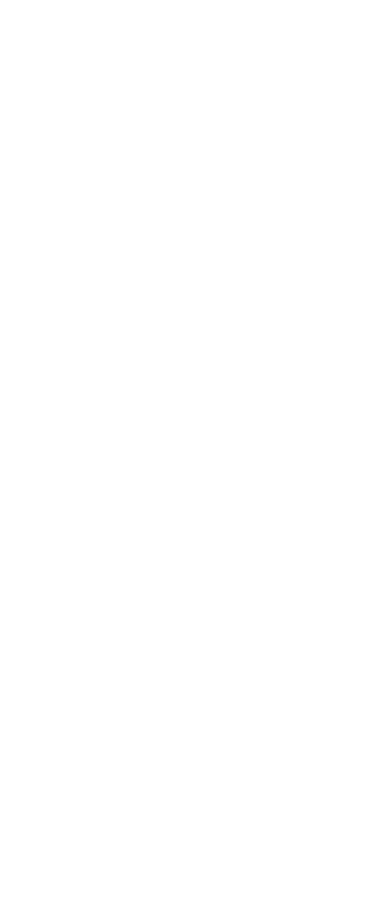
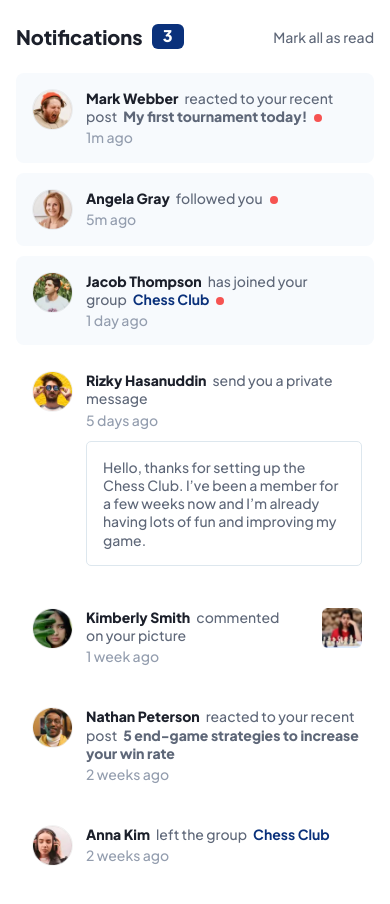
Before and after one commit to 3lectrologos/FM-notifications-page, a Next.js app: page / in a window 390 px wide. Before the commit the page ends 844 px from the top, so only its background shows below. Built offline with nearby package versions, Linux system fonts and the light colour scheme.

Commit message:
First mobile version

```diff
--- a/app/layout.tsx
+++ b/app/layout.tsx
@@ -1,8 +1,8 @@
 import type { Metadata } from 'next'
-import { Inter } from 'next/font/google'
+import { Plus_Jakarta_Sans } from 'next/font/google'
 import './globals.css'
 
-const inter = Inter({ subsets: ['latin'] })
+const plusJakartaSans = Plus_Jakarta_Sans({ subsets: ['latin'] })
 
 export const metadata: Metadata = {
   title: 'Notifications page',
@@ -15,7 +15,7 @@
 }) {
   return (
     <html lang="en">
-      <body className={inter.className}>{children}</body>
+      <body className={plusJakartaSans.className}>{children}</body>
     </html>
   )
 }
--- a/app/page.tsx
+++ b/app/page.tsx
@@ -1,6 +1,326 @@
-export default function Home() {
+'use client'
+
+import { twMerge } from 'tailwind-merge'
+import Image from 'next/image'
+import { useState } from 'react'
+
+type BaseNotificationProps = {
+  name: string
+  when: string
+}
+
+type NotificationReactProps = BaseNotificationProps & {
+  type: 'react'
+  postName: string
+  postURL: string
+}
+
+type NotificationFollowProps = BaseNotificationProps & {
+  type: 'follow'
+}
+
+type NotificationJoinProps = BaseNotificationProps & {
+  type: 'join'
+  groupName: string
+  groupURL: string
+}
+
+type NotificationLeaveProps = BaseNotificationProps & {
+  type: 'leave'
+  groupName: string
+  groupURL: string
+}
+
+type NotificationPMProps = BaseNotificationProps & {
+  type: 'pm'
+  message: string
+}
+
+type NotificationCommentProps = BaseNotificationProps & {
+  type: 'comment'
+  imageURL: string
+}
+
+type NotificationProps =
+  NotificationReactProps | NotificationFollowProps | NotificationJoinProps |
+  NotificationLeaveProps | NotificationPMProps | NotificationCommentProps
+
+function UnreadIndicator({ unread }: { unread: boolean }) {
   return (
-    <div>
+    <>
+      { unread && <div className={`inline-block w-2 h-2 shrink-0 rounded-full bg-red ml-[7px]`} /> }
+    </>
+  )
+}
+
+function NotificationTime({ when }: { when: string }) {
+  return (
+    <div className={`text-grayish-blue`}>
+      {when}
     </div>
   )
 }
+
+function NotificationSubject({ name }: { name: string }) {
+  return (
+    <>
+      <span className={`font-extrabold text-very-dark-blue`}>
+        {name}
+      </span>
+      <span className={`pr-1.5`}>
+      </span>
+    </>
+  )
+}
+
+function ReactNotificationBody({props, unread}: { props: NotificationReactProps, unread: boolean }) {
+  let { postName, postURL, when } = props
+  return (
+    <div className={`flex flex-col gap-y-[3px]`}>
+      <div>
+        <NotificationSubject name={props.name}/>
+        <span className={`mr-1.5`}>
+          reacted to your recent post
+        </span>
+        <span className={`font-extrabold`}>
+          {postName}
+        </span>
+        <UnreadIndicator unread={unread}/>
+      </div>
+      <NotificationTime when={when}/>
+    </div>
+  )
+}
+
+function FollowNotificationBody({props, unread }: { props: NotificationFollowProps, unread: boolean }) {
+  let { when } = props
+  return (
+    <div className={`flex flex-col gap-y-[3px]`}>
+      <div>
+        <NotificationSubject name={props.name}/>
+        <span className={``}>
+          followed you
+        </span>
+        <UnreadIndicator unread={unread}/>
+      </div>
+      <NotificationTime when={when}/>
+    </div>
+  )
+}
+
+function JoinNotificationBody({props, unread }: { props: NotificationJoinProps, unread: boolean }) {
+  let { groupName, groupURL, when } = props
+  return (
+    <div className={`flex flex-col gap-y-[3px]`}>
+      <div>
+        <NotificationSubject name={props.name}/>
+        <span className={`mr-1.5`}>
+          has joined your group
+        </span>
+        <span className={`font-bold text-blue`}>
+          {groupName}
+        </span>
+        <UnreadIndicator unread={unread}/>
+      </div>
+      <NotificationTime when={when}/>
+    </div>
+  )
+}
+
+function LeaveNotificationBody({props, unread }: { props: NotificationLeaveProps, unread: boolean }) {
+  let { groupName, groupURL, when } = props
+  return (
+    <div className={`flex flex-col gap-y-[3px]`}>
+      <div>
+        <NotificationSubject name={props.name}/>
+        <span className={`mr-1.5`}>
+          left the group
+        </span>
+        <span className={`font-bold text-blue`}>
+          {groupName}
+        </span>
+        <UnreadIndicator unread={unread}/>
+      </div>
+      <NotificationTime when={when}/>
+    </div>
+  )
+}
+
+function PMNotificationBody({props, unread }: { props: NotificationPMProps, unread: boolean }) {
+  let { when, message } = props
+  return (
+    <div className={`flex flex-col gap-y-[3px]`}>
+      <div>
+        <NotificationSubject name={props.name} />
+        <span className={``}>
+          send you a private message
+        </span>
+        <UnreadIndicator unread={unread} />
+      </div>
+      <NotificationTime when={when} />
+      <div className={`p-4 mt-[9px] rounded-[5px] border border-light-grayish-blue-2`}>
+        {message}
+      </div>
+    </div>
+  )
+}
+
+function CommentNotificationBody({ props, unread }: { props: NotificationCommentProps, unread: boolean }) {
+  let { imageURL, when } = props
+  return (
+      <div className={`flex flex-row`}>
+        <div className={`flex flex-col gap-y-[3px]`}>
+          <div>
+            <NotificationSubject name={props.name}/>
+            <span className={``}>
+              commented on your picture
+            </span>
+            <UnreadIndicator unread={unread}/>
+          </div>
+          <NotificationTime when={when}/>
+        </div>
+        <div className={`shrink-0 relative w-10 h-10 ml-6`}>
+          <Image src={imageURL} alt="image" fill={true}/>
+        </div>
+      </div>
+  )
+}
+
+function Notification({props, unread}: { props: NotificationProps, unread: boolean }) {
+  let { name, when } = props
+  let avatarPath = `/images/avatar-${name.toLowerCase().split(' ').join('-')}.webp`
+
+  return (
+    <div className={twMerge(
+      `flex flex-row gap-x-[13px] py-4 pl-4 pr-3 font-medium leading-[130%] rounded-lg`,
+      `${unread ? 'bg-very-light-grayish-blue' : 'bg-white'}`
+    )}>
+      <div className={`relative shrink-0 w-[41px] h-[41px] border border-black/5 rounded-full`}>
+        <Image src={avatarPath} alt='avatar' fill={true} />
+      </div>
+      <div>
+        { (props.type === 'react') && <ReactNotificationBody props={props} unread={unread} /> }
+        { (props.type === 'follow') && <FollowNotificationBody props={props} unread={unread} /> }
+        { (props.type === 'join') && <JoinNotificationBody props={props} unread={unread} /> }
+        { (props.type === 'leave') && <LeaveNotificationBody props={props} unread={unread} /> }
+        { (props.type === 'pm') && <PMNotificationBody props={props} unread={unread} /> }
+        { (props.type === 'comment') && <CommentNotificationBody props={props} unread={unread} /> }
+      </div>
+    </div>
+  )
+}
+
+function Title({numNotifications, className='', markReadCallback}: { numNotifications: number, className?: string, markReadCallback?: () => void }) {
+  return (
+    <div className={twMerge(
+      `flex flex-row items-center leading-none`,
+      className,
+    )}>
+      <span className={`text-[20px] font-extrabold mr-[9px] text-very-dark-blue`}>
+        Notifications
+      </span>
+      <span className={`flex flex-col text-[16px] text-white font-extrabold bg-blue w-8 h-[25px] rounded-[6px] text-center pt-1`}>
+       {numNotifications}
+      </span>
+      <span className={`flex-grow`} />
+      <span
+        className={`justify-self-end`}
+        onClick={markReadCallback}
+      >
+        Mark all as read
+      </span>
+    </div>
+  )
+}
+
+const initNotifications: NotificationProps[] = [
+  {
+    type: 'react',
+    name: 'Mark Webber',
+    postName: 'My first tournament today!',
+    postURL: '',
+    when: '1m ago',
+  },
+  {
+    type: 'follow',
+    name: 'Angela Gray',
+    when: '5m ago',
+  },
+  {
+    type: 'join',
+    name: 'Jacob Thompson',
+    groupName: 'Chess Club',
+    groupURL: '',
+    when: '1 day ago',
+  },
+  {
+    type: 'pm',
+    name: 'Rizky Hasanuddin',
+    when: '5 days ago',
+    message: 'Hello, thanks for setting up the Chess Club. I’ve been a member for a few weeks now and I’m already having lots of fun and improving my game.'
+  },
+  {
+    type: 'comment',
+    name: 'Kimberly Smith',
+    when: '1 week ago',
+    imageURL: '/images/image-chess.webp'
+  },
+  {
+    type: 'react',
+    name: 'Nathan Peterson',
+    postName: '5 end-game strategies to increase your win rate',
+    postURL: '',
+    when: '2 weeks ago',
+  },
+  {
+    type: 'leave',
+    name: 'Anna Kim',
+    groupName: 'Chess Club',
+    groupURL: '',
+    when: '2 weeks ago',
+  }
+]
+
+const initUnread = [true, true, true, false, false, false, false]
+
+export default function Home() {
+  let [notifications, setNotifications] = useState(initNotifications)
+  let [unread, setUnread] = useState(initUnread)
+
+  function markAllRead() {
+    console.log('markAllRead')
+    setUnread(Array.from({length: notifications.length}, () => false))
+  }
+
+  return (
+    <div className={twMerge(
+      `min-h-screen min-w-fit text-[14px] text-dark-grayish-blue font-medium`,
+      `desktop:bg-very-light-grayish-blue`
+    )}>
+      <div className={twMerge(
+        `flex flex-col items-center justify-center py-6`,
+      )}>
+        <div className={twMerge(
+          `flex flex-col bg-white w-full max-w-[500px] px-4`,
+        )}>
+          <Title
+            numNotifications={unread.filter((unread) => unread).length}
+            markReadCallback={markAllRead}
+            className={`mb-6`}
+          />
+          <div className={twMerge(
+            `flex flex-col gap-y-[10px]`,
+          )}>
+            { notifications.map((notification, index) => (
+              <Notification
+                key={index}
+                props={notification}
+                unread={unread[index]}
+              />
+            ))}
+          </div>
+        </div>
+      </div>
+    </div>
+  )
+}
--- a/tailwind.config.ts
+++ b/tailwind.config.ts
@@ -8,7 +8,20 @@
   ],
   theme: {
     extend: {
+      colors: {
+        'red': 'hsl(1, 90%, 64%)',
+        'blue': 'hsl(219, 85%, 26%)',
+        'very-light-grayish-blue': 'hsl(210, 60%, 98%)',
+        'light-grayish-blue-1': 'hsl(211, 68%, 94%)',
+        'light-grayish-blue-2': 'hsl(205, 33%, 90%)',
+        'grayish-blue': 'hsl(219, 14%, 63%)',
+        'dark-grayish-blue': 'hsl(219, 12%, 42%)',
+        'very-dark-blue': 'hsl(224, 21%, 14%)',
+      }
     },
+    screens: {
+      'desktop': '1440px'
+    }
   },
   plugins: [],
 }
```
Also changed, not shown: package.json (+5 -4 lines), 2 other files (tests, documents, lock files or other folders).
